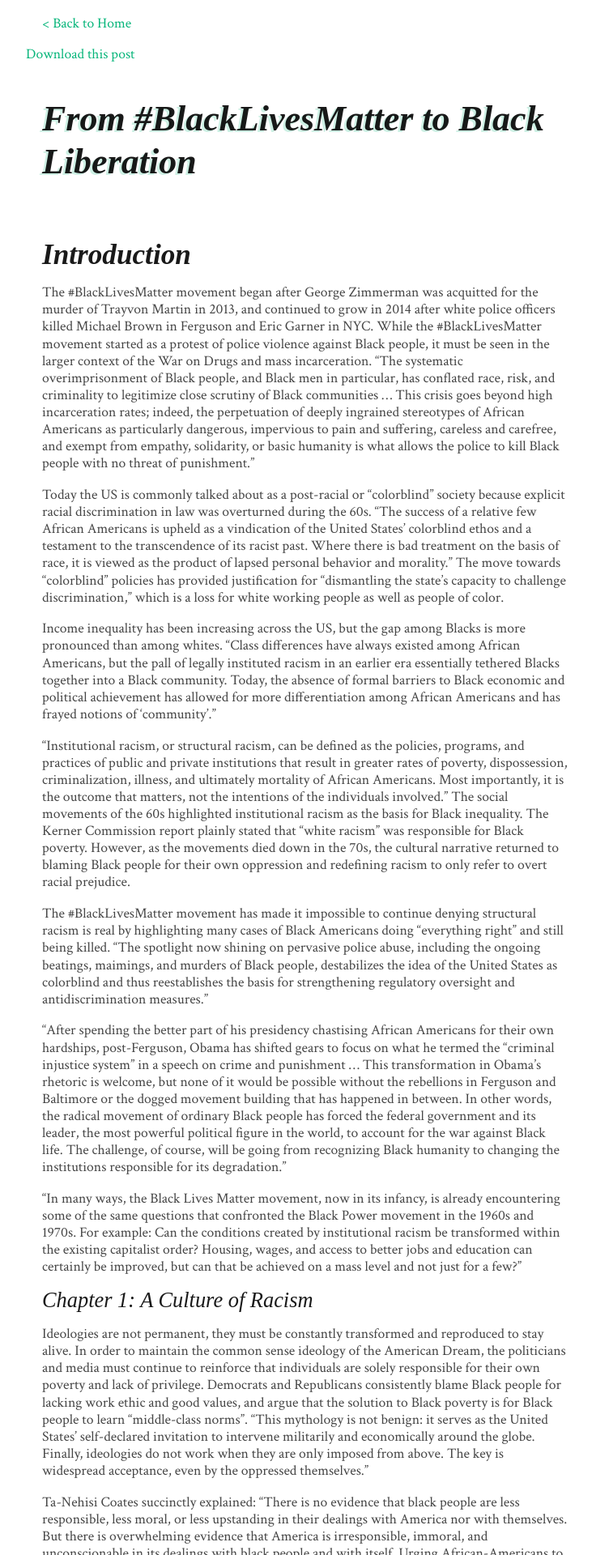
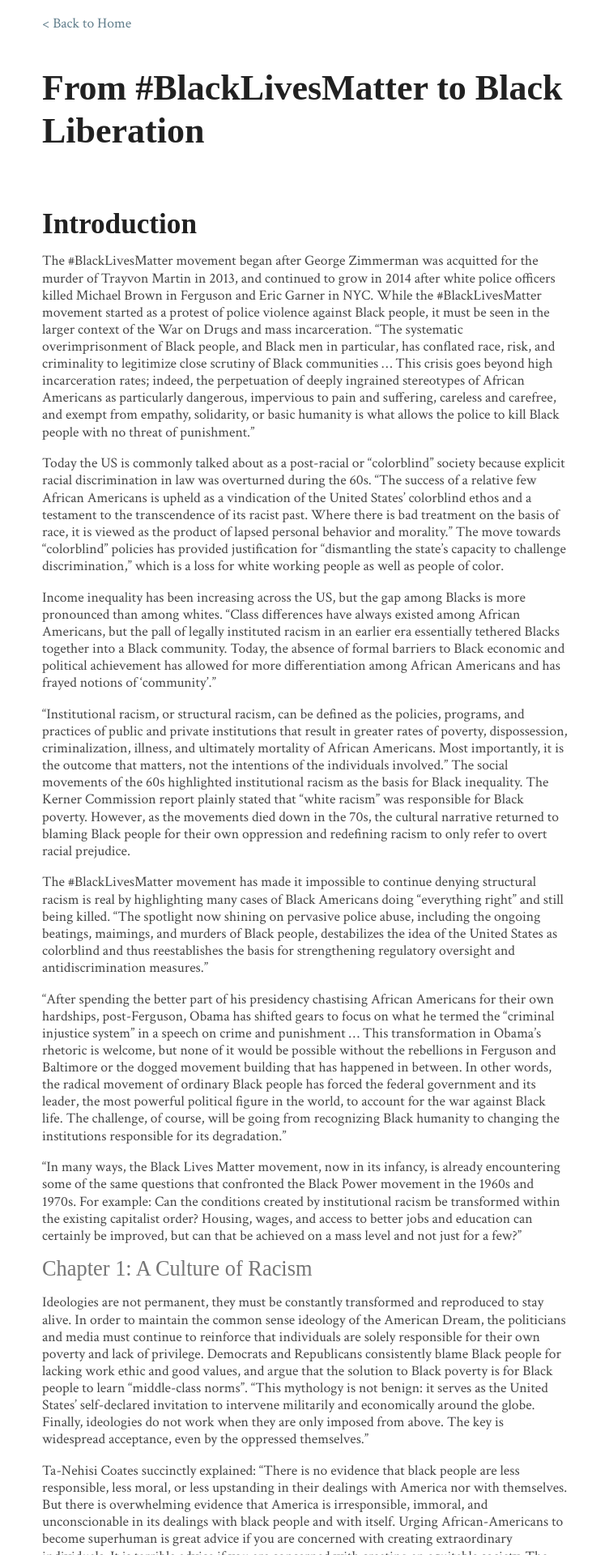
Before and after one commit to radicalbarracuda/sf-feminist-book-club, a Jekyll site: the page built from _posts/2018-12-18-from-blm-to-black-liberation.md, in a window 1280 px wide. Shown: the top 1920 px of the page at 81% size, without its empty margins (273-1004 px from the left). Built offline with Jekyll 4.4.1, drawn with Linux system fonts in a browser that asks for light colours; some web fonts are replaced.

Commit message:
Add CSS Color Palette
- Palette randomly generated with greys and blacks
- Remove italics and shadow from headers
- Add small footer with the Download post link in the post layout

```diff
--- a/_layouts/posts.html
+++ b/_layouts/posts.html
@@ -15,8 +15,10 @@
 <body>
 <main>
   <p><a href="{{ site.baseurl }}/">< Back to Home</a></p>
-  <a href="javascript:window.print();">Download this post</a>
   {{ content }}
+  <footer>
+    <a href="javascript:window.print();">Download this post</a>
+  </footer>
 </main>
 </body>
 
--- a/_sass/_base.scss
+++ b/_sass/_base.scss
@@ -37,15 +37,26 @@
 
 $base-spacing: $base-line-height;
 
-$link-color: #07b57a;
-$link-hover-color: #000000;
+// Grey on black color palette
+
+$primary-color-dark:   #455A64;
+$primary-color:        #607D8B;
+$primary-color-light:  #CFD8DC;
+$primary-color-text:   #FFFFFF;
+$accent-color:         #9E9E9E;
+$primary-text-color:   #212121;
+$secondary-text-color: #757575;
+$divider-color:        #BDBDBD;
+
+$link-color: $primary-color;
+$link-hover-color: $primary-color-dark;
 
 $heading-font: 'Rosario', serif;
-$heading-font-color: hsla(0,0%,0%,0.9);
+$heading-font-color: $primary-text-color;
 $heading-font-weight: 700;
 
 $subheading-font: $heading-font;
-$subheading-font-color: $heading-font-color;
+$subheading-font-color: $secondary-text-color;
 
 $code-font: "source-code-pro", monospace;
 
--- a/_sass/_layout.scss
+++ b/_sass/_layout.scss
@@ -28,7 +28,6 @@
   font-size: 2.5em;
   line-height: 1.2;
   margin-top: 1em;
-  text-shadow: -3px 2px 0px rgba(7, 181, 122, 0.2);
 }
 h2 {
   font-size: 2em;
@@ -38,7 +37,6 @@
 h2 {
   color: $heading-font-color;
   font-family: $heading-font;
-  font-style: italic;
   font-weight: 900;
   margin-bottom: .5em;
   a,
@@ -57,7 +55,6 @@
   margin-bottom: .5em;
   font-family: $subheading-font;
   font-size: 1.5em;
-  font-style: italic;
   font-weight: 200;
 }
 li {
@@ -75,3 +72,7 @@
 time {
   color: #898989;
 }
+footer {
+  padding: 15px 0px 30px 0px;
+  border-top: 1px solid $divider-color;
+}
```
